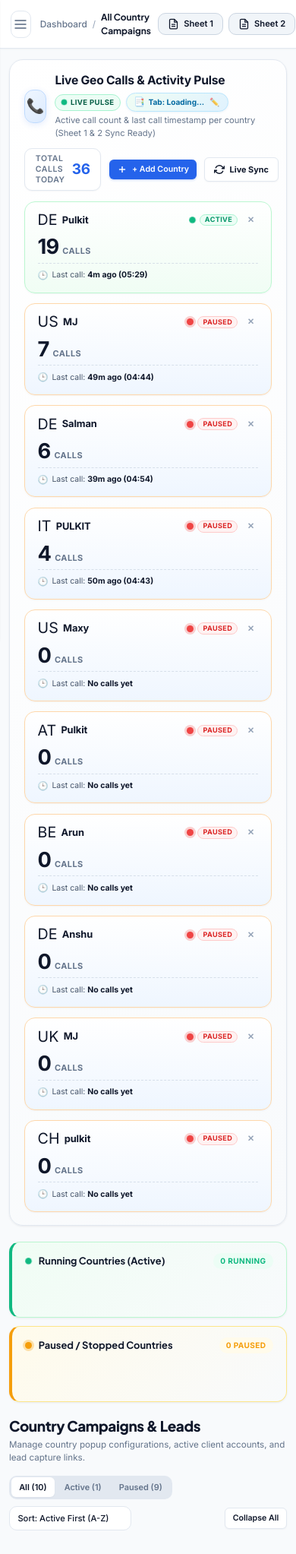
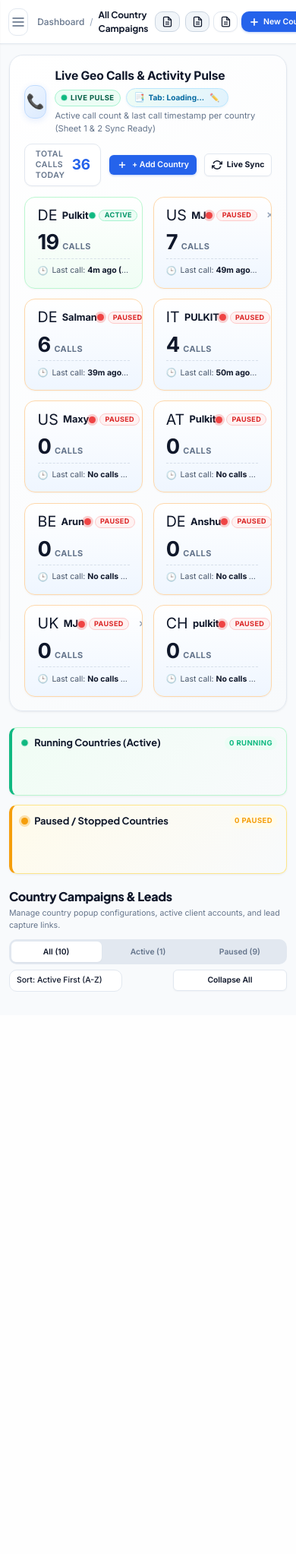
Before and after one commit to jagathesharulbabu-jpg/campcamp, a Django app: page /dashboard/ in a window 390 px wide. Shown: the whole page at 76% size. After the commit the page ends 1305 px from the top, so only its background shows below. Run offline with Django 4.2, Linux system fonts and the light colour scheme; a user stored in the database is signed in; data comes from the database, SQL or seed files in the repository; data that the repository does not hold is empty; some libraries are stand-ins or nearby versions.

Commit message:
Improve mobile and tablet device responsiveness across navbar, pulse cards, filters, and tables

```diff
--- a/static/css/style.css
+++ b/static/css/style.css
@@ -2286,6 +2286,338 @@ input:checked + .slider:before {
   }
 }
 
+/* Enhanced Mobile & Tablet Responsiveness */
+@media (max-width: 640px) {
+  /* Top Navbar on Mobile */
+  .top-navbar {
+    padding: 0 0.75rem;
+    height: 58px;
+  }
+
+  .nav-right {
+    gap: 0.35rem;
+  }
+
+  .nav-right .btn-sheet-view {
+    padding: 0.38rem 0.55rem;
+    font-size: 0.75rem;
+  }
+
+  .nav-right .btn-sheet-view span {
+    display: none;
+  }
+
+  .nav-right #exportCsvBtn {
+    padding: 0.38rem 0.55rem;
+    font-size: 0.75rem;
+  }
+
+  .nav-right #exportCsvBtn span {
+    display: none;
+  }
+
+  .nav-right #topAddCountryBtn {
+    padding: 0.38rem 0.65rem;
+    font-size: 0.75rem;
+    gap: 0.25rem;
+  }
+
+  /* Live Pulse Tracker Panel */
+  .geo-calls-tracker-panel {
+    padding: 0.9rem 0.85rem;
+    border-radius: var(--radius-lg);
+  }
+
+  .geo-tracker-header {
+    flex-direction: column;
+    align-items: stretch;
+    gap: 0.75rem;
+  }
+
+  .geo-tracker-title-wrap {
+    width: 100%;
+  }
+
+  .geo-tracker-title {
+    font-size: 1rem;
+  }
+
+  .geo-tracker-summary-group {
+    display: grid;
+    grid-template-columns: 1fr 1fr;
+    gap: 0.5rem;
+    width: 100%;
+  }
+
+  .total-calls-pill {
+    grid-column: 1 / -1;
+    justify-content: space-between;
+    padding: 0.4rem 0.75rem;
+  }
+
+  .total-calls-number {
+    font-size: 1.25rem;
+  }
+
+  #addGeoBtn,
+  #refreshGeoCallsBtn {
+    width: 100%;
+    justify-content: center;
+    padding: 0.45rem 0.5rem;
+    font-size: 0.75rem;
+  }
+
+  /* Pulse Cards Grid: 2 columns on smartphones */
+  .geo-cards-grid {
+    grid-template-columns: repeat(2, 1fr) !important;
+    gap: 0.6rem;
+  }
+
+  .geo-call-card {
+    padding: 0.75rem 0.85rem;
+  }
+
+  .geo-flag-emoji {
+    font-size: 1.2rem;
+  }
+
+  .geo-code-text {
+    font-size: 0.88rem;
+  }
+
+  .geo-calls-count {
+    font-size: 1.55rem;
+  }
+
+  .geo-calls-unit {
+    font-size: 0.72rem;
+  }
+
+  .geo-card-time-row {
+    font-size: 0.7rem;
+  }
+
+  .geo-status-pill-sm {
+    font-size: 0.62rem;
+    padding: 0.12rem 0.35rem;
+  }
+
+  /* Running & Paused Status Rows */
+  .status-row {
+    padding: 0.75rem 0.85rem;
+    border-radius: var(--radius-md);
+  }
+
+  .status-row-header {
+    font-size: 0.8rem;
+  }
+
+  .status-badge-count {
+    font-size: 0.68rem;
+    padding: 0.15rem 0.45rem;
+  }
+
+  .status-chips-container {
+    gap: 0.4rem;
+  }
+
+  .country-chip {
+    padding: 0.32rem 0.6rem 0.32rem 0.5rem;
+    max-width: 100%;
+    gap: 0.4rem;
+  }
+
+  .chip-flag {
+    font-size: 1rem;
+  }
+
+  .chip-name {
+    font-size: 0.76rem;
+  }
+
+  .chip-time-active,
+  .chip-time-paused {
+    font-size: 0.63rem;
+  }
+
+  .chip-quick-toggle {
+    padding: 0.2rem 0.45rem;
+    font-size: 0.68rem;
+  }
+
+  /* Main Filter Bar */
+  .main-filter-bar {
+    gap: 0.75rem;
+  }
+
+  .section-heading {
+    font-size: 1.15rem;
+  }
+
+  .section-subtext {
+    font-size: 0.76rem;
+  }
+
+  .filter-right {
+    display: flex;
+    flex-wrap: wrap;
+    gap: 0.5rem;
+    width: 100%;
+  }
+
+  .status-filter-group {
+    display: flex;
+    width: 100%;
+  }
+
+  .status-filter-group .filter-pill {
+    flex: 1;
+    text-align: center;
+    padding: 0.4rem 0.25rem;
+    font-size: 0.74rem;
+  }
+
+  .select-wrapper {
+    flex: 1 1 calc(58% - 0.25rem);
+    min-width: 130px;
+  }
+
+  .select-wrapper select {
+    font-size: 0.75rem;
+    padding: 0.4rem 1.8rem 0.4rem 0.65rem;
+  }
+
+  #toggleAllCollapseBtn {
+    flex: 1 1 calc(42% - 0.25rem);
+    padding: 0.4rem 0.5rem;
+    font-size: 0.74rem;
+    justify-content: center;
+  }
+
+  /* Country Campaign Cards */
+  .country-card-header {
+    padding: 0.85rem;
+    gap: 0.65rem;
+  }
+
+  .country-header-left {
+    width: 100%;
+    flex-wrap: wrap;
+    gap: 0.4rem;
+  }
+
+  .country-header-live-info {
+    width: 100%;
+    margin: 0.25rem 0 0 0;
+    flex-wrap: wrap;
+    gap: 0.35rem;
+  }
+
+  .header-live-mobile {
+    font-size: 0.76rem;
+    padding: 0.22rem 0.55rem;
+  }
+
+  .header-live-time {
+    font-size: 0.72rem;
+    padding: 0.22rem 0.5rem;
+  }
+
+  .country-header-actions {
+    width: 100%;
+    justify-content: flex-end;
+    gap: 0.35rem;
+    padding-top: 0.45rem;
+  }
+
+  /* Client Block */
+  .client-block-header {
+    padding: 0.65rem 0.75rem;
+    gap: 0.5rem;
+  }
+
+  .client-header-actions {
+    width: 100%;
+    justify-content: flex-end;
+  }
+
+  .client-header-actions .btn {
+    font-size: 0.75rem;
+    padding: 0.35rem 0.65rem;
+  }
+
+  /* Entries Table */
+  .entries-table th,
+  .entries-table td {
+    padding: 0.55rem 0.65rem;
+    font-size: 0.75rem;
+  }
+
+  .link-cell,
+  .mobiles-cell {
+    max-width: 130px;
+  }
+
+  /* Modals */
+  .modal {
+    width: 96% !important;
+    margin: 0.5rem auto;
+    border-radius: var(--radius-lg);
+  }
+
+  .modal-header {
+    padding: 0.75rem 1rem;
+  }
+
+  .modal-body {
+    padding: 0.85rem 1rem;
+    max-height: calc(85vh - 110px);
+  }
+
+  .modal-footer {
+    padding: 0.65rem 1rem;
+    flex-wrap: wrap;
+    gap: 0.4rem;
+  }
+
+  .modal-footer .btn {
+    flex: 1;
+    min-width: 80px;
+    justify-content: center;
+  }
+
+  /* Settings Page on Mobile */
+  .settings-card-header {
+    padding: 0.75rem 1rem;
+  }
+
+  .settings-card-body {
+    padding: 0.85rem;
+  }
+
+  #simpleMappingTable th,
+  #simpleMappingTable td {
+    padding: 0.45rem 0.55rem;
+    font-size: 0.74rem;
+  }
+}
+
+/* Extra small devices (<= 380px) */
+@media (max-width: 380px) {
+  .geo-cards-grid {
+    grid-template-columns: 1fr !important;
+  }
+
+  .geo-tracker-summary-group {
+    grid-template-columns: 1fr;
+  }
+
+  .select-wrapper,
+  #toggleAllCollapseBtn {
+    flex: 1 1 100%;
+  }
+}
+
 .sheet-nav-buttons {
   display: flex;
   align-items: center;
--- a/templates/base.html
+++ b/templates/base.html
@@ -10,8 +10,8 @@
   <link rel="preconnect" href="https://fonts.gstatic.com" crossorigin>
   <link href="https://fonts.googleapis.com/css2?family=Plus+Jakarta+Sans:wght@400;500;600;700;800&family=Inter:wght@400;500;600;700&display=swap" rel="stylesheet">
   <script src="https://cdn.tailwindcss.com"></script>
-  <!-- Cache buster query string ?v=18.0 to bust cached stylesheet -->
-  <link rel="stylesheet" href="{% static 'css/style.css' %}?v=22.0">
+  <!-- Cache buster query string ?v=23.0 to bust cached stylesheet -->
+  <link rel="stylesheet" href="{% static 'css/style.css' %}?v=23.0">
   {% block extra_head %}{% endblock %}
 </head>
 <body>
```
Also changed, not shown: 1 other file.
